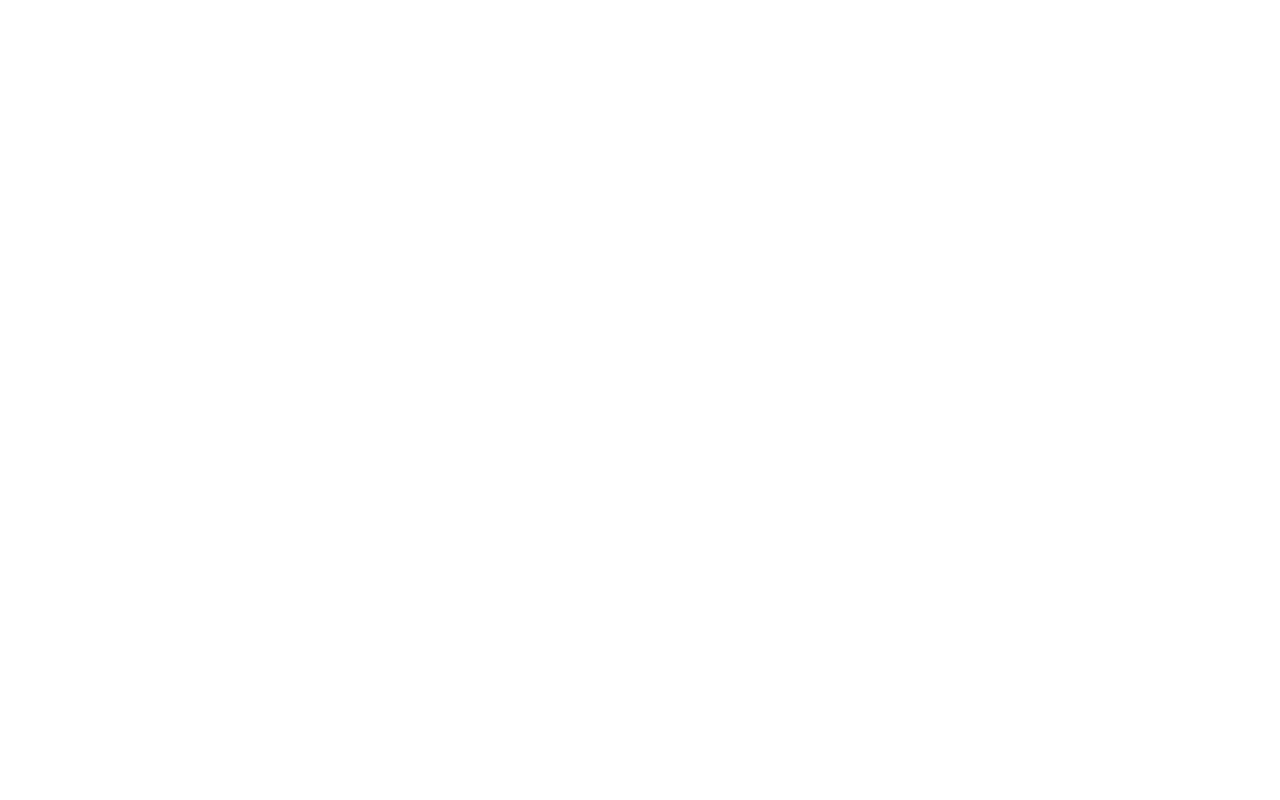
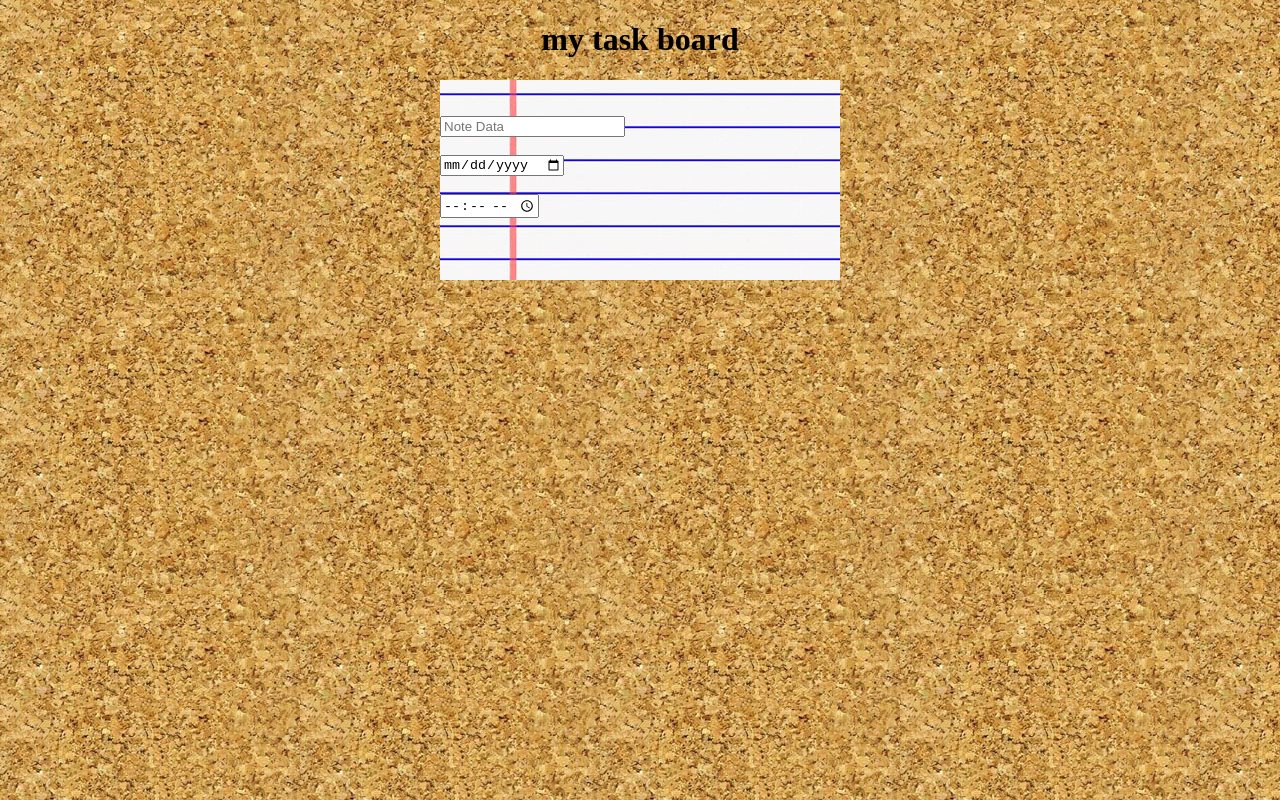
Before and after one commit to tamir123123/project1, a plain HTML site: page index.html in a window 1280 px wide. Drawn offline with Linux system fonts and the light colour scheme.

Commit message:
added css

```diff
--- a/index.html
+++ b/index.html
@@ -7,7 +7,17 @@
     <script defer src="app.js"></script>
     <link rel="stylesheet" href="style.css">
 </head>
-<body>
-
+<body style="background-image: url(tile.jpg);">
+    <h1 style="display: grid;place-items: center ;">my task board</h1>
+    <div style="display: grid;place-items: center;">
+        <form id="newNoteForm" style="background-image: url(formbg.jpg);width: 400px;height: 200px;">
+            <br><br>
+            <input type="text" placeholder="Note Data">
+            <br><br>
+            <input type="date" id="targetDate" placeholder="Target Date">
+            <br><br>
+            <input type="time" id="targetTime" placeholder="Target Time">
+         </form>
+    </div>
 </body>
 </html>
```
Also changed, not shown: formbg.jpg (added), tile.jpg (added).
